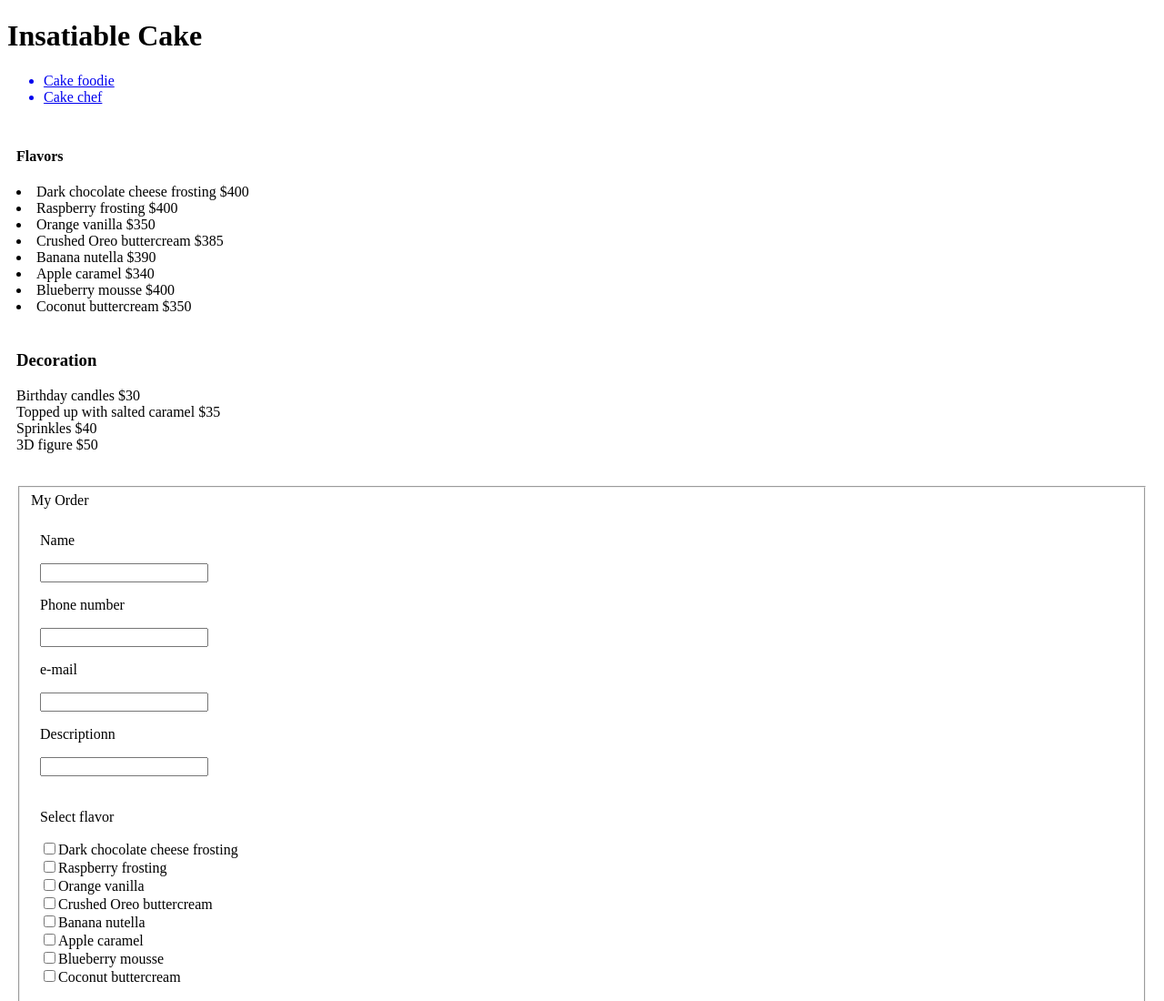
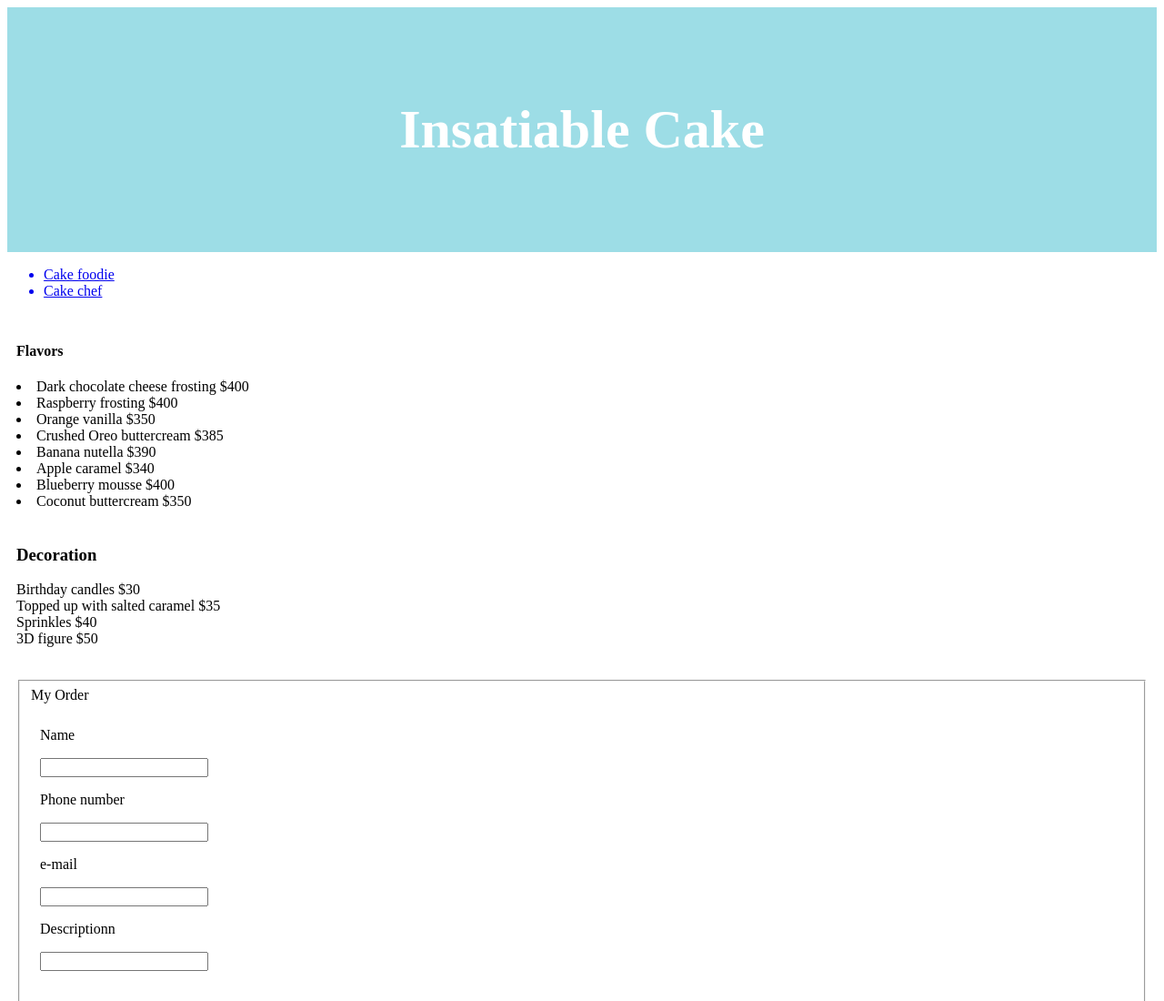
Before and after one commit to Andrea-VP/PracticaHTML, a plain HTML site: page index.html in a window 1280 px wide. Shown: the top 1100 px of the page at 91% size. Drawn offline with Linux system fonts and the light colour scheme.

Commit message:
maquetado terminado + logo

```diff
--- a/index.html
+++ b/index.html
@@ -10,7 +10,7 @@
     <title>Cake foodie</title>
 </head>
 <body>
-    <header>
+    <header class="header">
         <h1>
                 Insatiable Cake
         </h1>
--- a/style.css
+++ b/style.css
@@ -21,3 +21,11 @@ footer{
     margin: 10px;
     padding: 20px;
   }
+
+  .header {
+    padding: 60px;
+    text-align: center;
+    background: #9ddde6;
+    color: white;
+    font-size: 30px;
+  }
```
Also changed, not shown: chef.html (+1 -1 lines).
